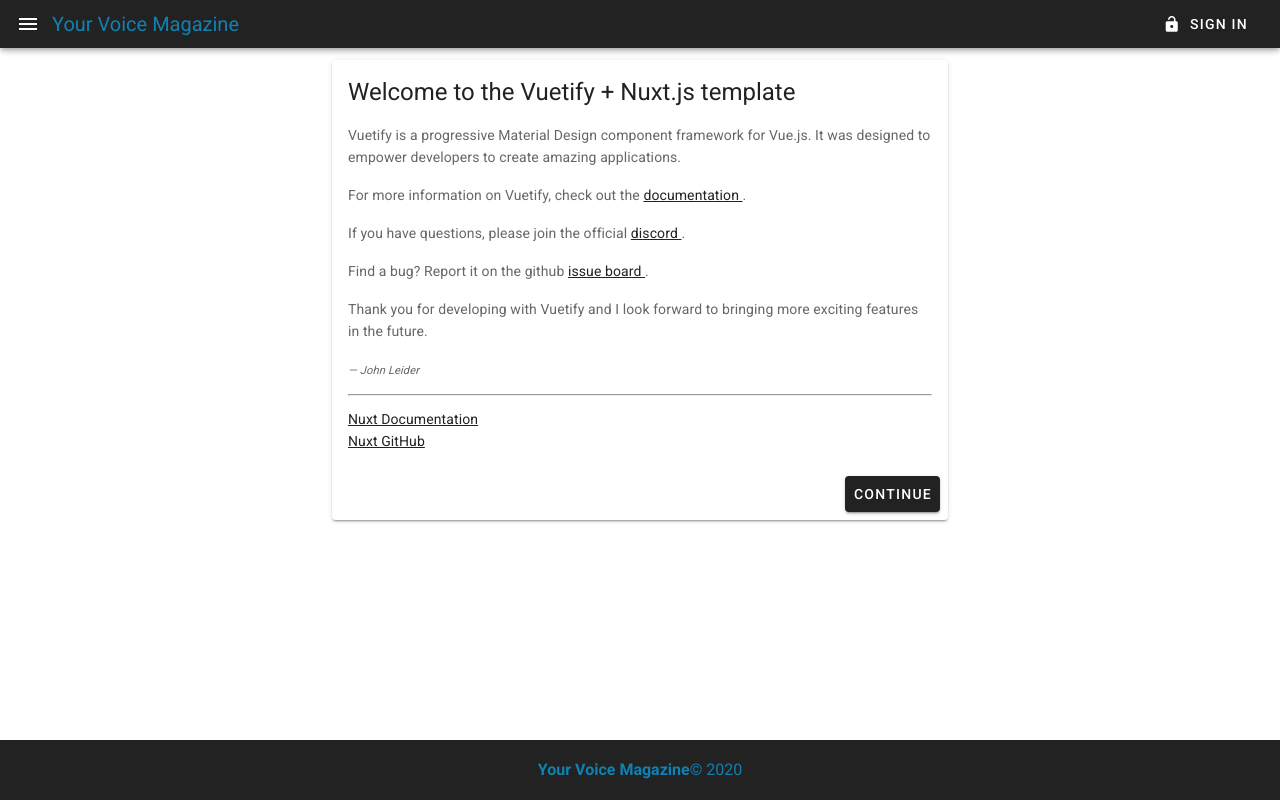
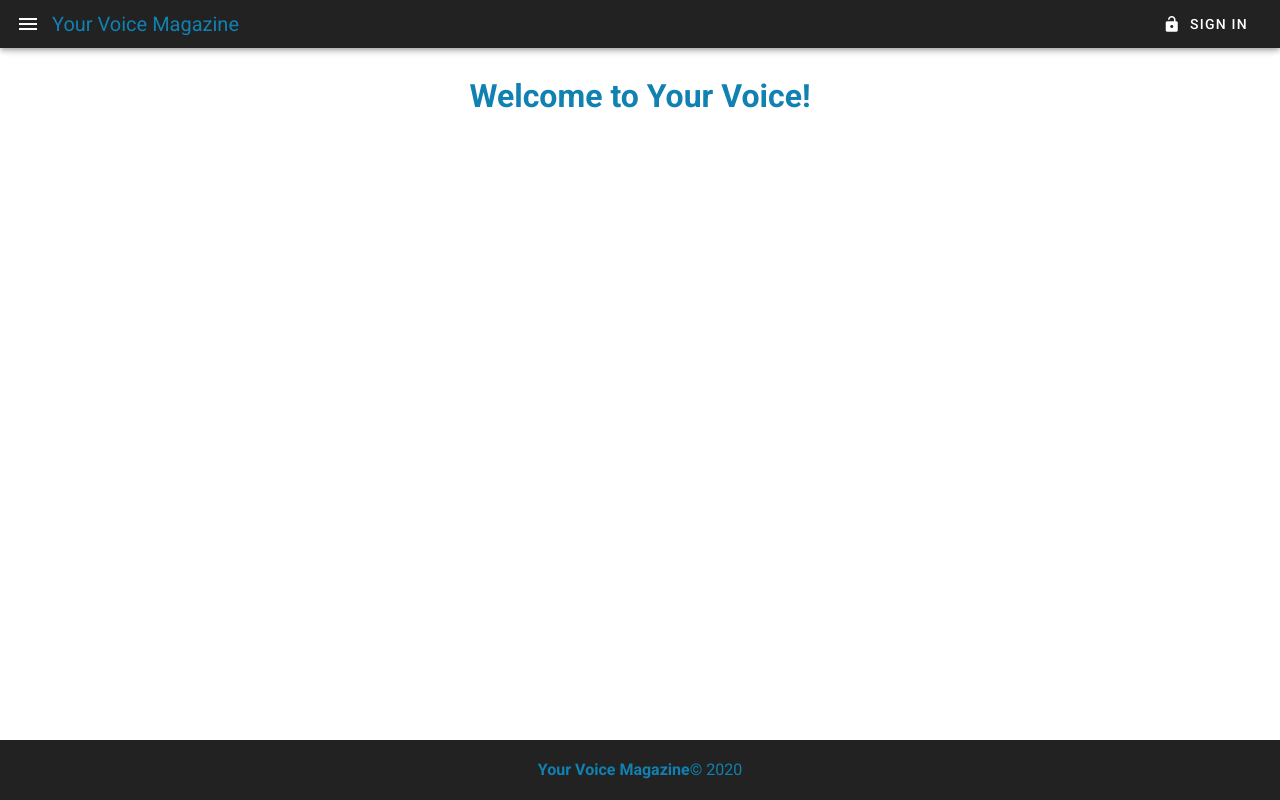
Before and after one commit to EWSD2/your-voice-client, a Nuxt app: page / in a window 1280 px wide. Built offline with nearby package versions, Linux system fonts and the light colour scheme.

Commit message:
Clear out home page

```diff
--- a/pages/index.vue
+++ b/pages/index.vue
@@ -1,80 +1,20 @@
 <template>
-  <v-row justify="center" align="center">
-    <v-col cols="12" sm="8" md="6">
-      <v-card>
-        <v-card-title class="headline">
-          Welcome to the Vuetify + Nuxt.js template
-        </v-card-title>
-        <v-card-text>
-          <p>Vuetify is a progressive Material Design component framework for Vue.js. It was designed to empower developers to create amazing applications.</p>
-          <p>
-            For more information on Vuetify, check out the <a
-              href="https://vuetifyjs.com"
-              target="_blank"
-              rel="noopener noreferrer"
-            >
-              documentation
-            </a>.
-          </p>
-          <p>
-            If you have questions, please join the official <a
-              href="https://chat.vuetifyjs.com/"
-              target="_blank"
-              rel="noopener noreferrer"
-              title="chat"
-            >
-              discord
-            </a>.
-          </p>
-          <p>
-            Find a bug? Report it on the github <a
-              href="https://github.com/vuetifyjs/vuetify/issues"
-              target="_blank"
-              rel="noopener noreferrer"
-              title="contribute"
-            >
-              issue board
-            </a>.
-          </p>
-          <p>Thank you for developing with Vuetify and I look forward to bringing more exciting features in the future.</p>
-          <div class="text-xs-right">
-            <em><small>&mdash; John Leider</small></em>
-          </div>
-          <hr class="my-3">
-          <a
-            href="https://nuxtjs.org/"
-            target="_blank"
-            rel="noopener noreferrer"
-          >
-            Nuxt Documentation
-          </a>
-          <br>
-          <a
-            href="https://github.com/nuxt/nuxt.js"
-            target="_blank"
-            rel="noopener noreferrer"
-          >
-            Nuxt GitHub
-          </a>
-        </v-card-text>
-        <v-card-actions>
-          <v-spacer />
-          <v-btn
-            color="primary"
-            nuxt
-            to="/inspire"
-          >
-            Continue
-          </v-btn>
-        </v-card-actions>
-      </v-card>
-    </v-col>
-  </v-row>
+  <v-container text-center>
+    <v-row>
+      <v-col>
+        <h1 class="secondary--text">
+          Welcome to Your Voice!
+        </h1>
+      </v-col>
+    </v-row>
+  </v-container>
 </template>
 
 <script>
 export default {
-  components: {
+  name: 'Home',
+  head: {
+    title: 'Home'
   }
 }
 </script>
```
